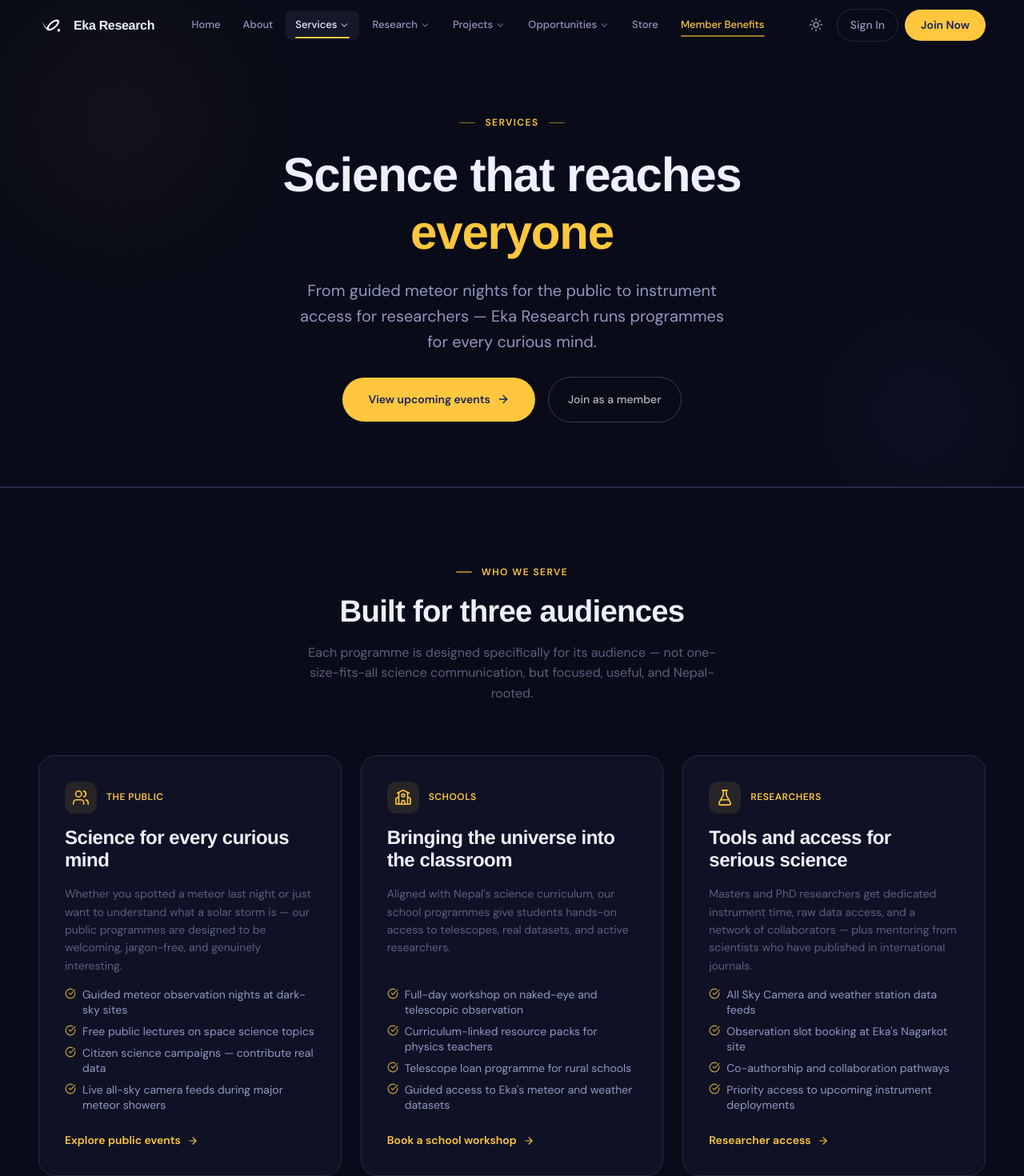
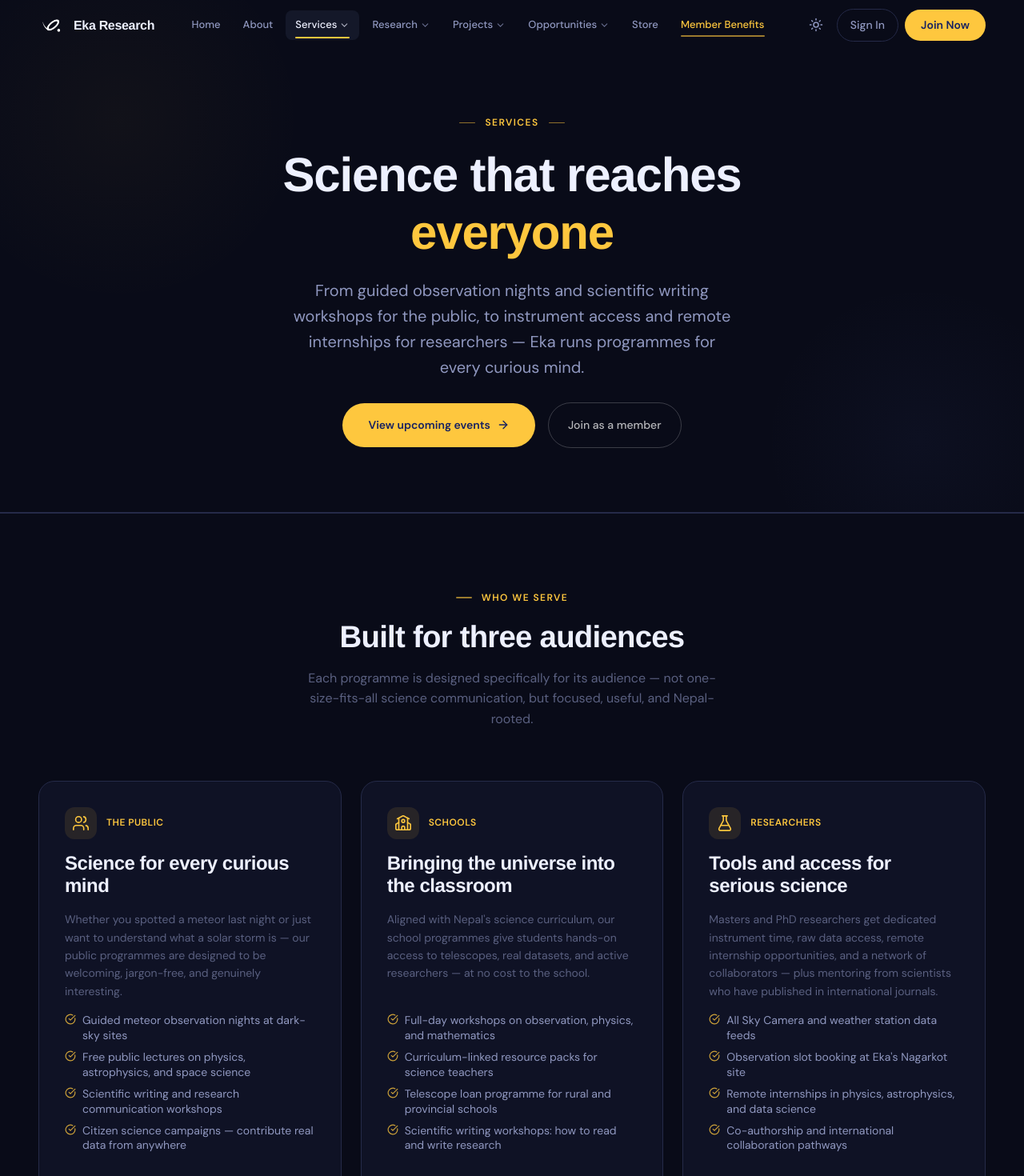
Before and after one commit to jaysisharma/eka-research, a Next.js app: page /services in a window 1280 px wide. Shown: the top 1470 px of the page at 80% size. Built offline with nearby package versions, Linux system fonts and the light colour scheme.

Commit message:
fixed docker

```diff
--- a/app/services/page.tsx
+++ b/app/services/page.tsx
@@ -22,9 +22,9 @@
       "Whether you spotted a meteor last night or just want to understand what a solar storm is — our public programmes are designed to be welcoming, jargon-free, and genuinely interesting.",
     items: [
       "Guided meteor observation nights at dark-sky sites",
-      "Free public lectures on space science topics",
-      "Citizen science campaigns — contribute real data",
-      "Live all-sky camera feeds during major meteor showers",
+      "Free public lectures on physics, astrophysics, and space science",
+      "Scientific writing and research communication workshops",
+      "Citizen science campaigns — contribute real data from anywhere",
     ],
     cta: "Explore public events",
   },
@@ -34,12 +34,12 @@
     href: "/services/schools",
     title: "Bringing the universe into the classroom",
     description:
-      "Aligned with Nepal's science curriculum, our school programmes give students hands-on access to telescopes, real datasets, and active researchers.",
+      "Aligned with Nepal's science curriculum, our school programmes give students hands-on access to telescopes, real datasets, and active researchers — at no cost to the school.",
     items: [
-      "Full-day workshop on naked-eye and telescopic observation",
-      "Curriculum-linked resource packs for physics teachers",
-      "Telescope loan programme for rural schools",
-      "Guided access to Eka's meteor and weather datasets",
+      "Full-day workshops on observation, physics, and mathematics",
+      "Curriculum-linked resource packs for science teachers",
+      "Telescope loan programme for rural and provincial schools",
+      "Scientific writing workshops: how to read and write research",
     ],
     cta: "Book a school workshop",
   },
@@ -49,12 +49,12 @@
     href: "/services/researchers",
     title: "Tools and access for serious science",
     description:
-      "Masters and PhD researchers get dedicated instrument time, raw data access, and a network of collaborators — plus mentoring from scientists who have published in international journals.",
+      "Masters and PhD researchers get dedicated instrument time, raw data access, remote internship opportunities, and a network of collaborators — plus mentoring from scientists who have published in international journals.",
     items: [
       "All Sky Camera and weather station data feeds",
       "Observation slot booking at Eka's Nagarkot site",
-      "Co-authorship and collaboration pathways",
-      "Priority access to upcoming instrument deployments",
+      "Remote internships in physics, astrophysics, and data science",
+      "Co-authorship and international collaboration pathways",
     ],
     cta: "Researcher access",
   },
@@ -105,7 +105,7 @@
         label="Services"
         title="Science that reaches "
         accentWord="everyone"
-        description="From guided meteor nights for the public to instrument access for researchers — Eka Research runs programmes for every curious mind."
+        description="From guided observation nights and scientific writing workshops for the public, to instrument access and remote internships for researchers — Eka runs programmes for every curious mind."
         align="center"
         variant="dark"
         cta={{ label: "View upcoming events", href: "/events" }}
--- a/components/sections/About.tsx
+++ b/components/sections/About.tsx
@@ -13,9 +13,9 @@
 
 const STATS = [
   { value: "6",     label: "Research disciplines" },
-  { value: "200+",  label: "Outreach events" },
+  { value: "Cl. 9+", label: "Audience from" },
   { value: "2020",  label: "Year founded" },
-  { value: "Free", label: "Open membership" },
+  { value: "Free",  label: "Open membership" },
 ] as const;
 
 export default function About() {
@@ -35,20 +35,21 @@
             </span>
 
             <h2 className={styles.heading}>
-              Space science,{" "}
+              Science,{" "}
               <span className={styles.accentWord}>rooted in the Himalayas</span>
             </h2>
 
             <p className={styles.lead}>
-              Nepal has some of the clearest skies on Earth. For too long, the
-              science happening beneath them stayed out of reach. Eka Research
-              exists to change that.
+              Nepal has some of the clearest skies on Earth — and a generation
+              of students who deserve to do real science beneath them.
+              Eka Research exists to make that possible.
             </p>
 
             <p className={styles.body}>
-              We bring together students, educators, and researchers across Nepal
-              to observe, discover, and publish — together. From Class&nbsp;9
-              there is a place for you here.
+              We are a nonprofit interdisciplinary organisation advancing
+              physics, astrophysics, mathematics, and space science through
+              research, mentoring, and community outreach. From Class&nbsp;9
+              students to PhD researchers, there is a place for you here.
             </p>
 
             {/* Pillars */}
--- a/components/sections/Events.tsx
+++ b/components/sections/Events.tsx
@@ -40,7 +40,12 @@
 }
 
 export default async function Events() {
-  const events = await getUpcomingEvents(3);
+  let events: SiteEvent[] = [];
+  try {
+    events = await getUpcomingEvents(3);
+  } catch {
+    return null;
+  }
 
   if (events.length === 0) return null;
 
--- a/components/sections/Hero.tsx
+++ b/components/sections/Hero.tsx
@@ -69,7 +69,7 @@
         <FadeUp delay={0.05}>
           <div className={styles.tag}>
             <span className={styles.tagDot} />
-            Space Research · Nepal · Germany · Thailand
+            Physics · Astrophysics · Mathematics · Space Science
           </div>
         </FadeUp>
 
@@ -82,8 +82,9 @@
 
         <FadeUp delay={0.3}>
           <p className={styles.subtitle}>
-            We make space science accessible, collaborative, and inspiring
-            for every mind in Nepal and beyond.
+            A nonprofit research and outreach organisation rooted in Nepal —
+            making physics, astrophysics, and mathematics accessible
+            to every curious mind, from Class&nbsp;9 to PhD.
           </p>
         </FadeUp>
 
@@ -108,13 +109,13 @@
             </div>
             <div className={styles.statDivider} />
             <div className={styles.stat}>
-              <span className={styles.statValue}>Open</span>
-              <span className={styles.statLabel}>Membership</span>
+              <span className={styles.statValue}>Cl. 9 → PhD</span>
+              <span className={styles.statLabel}>Open to all</span>
             </div>
             <div className={styles.statDivider} />
             <div className={styles.stat}>
-              <span className={styles.statValue}>Open</span>
-              <span className={styles.statLabel}>Science</span>
+              <span className={styles.statValue}>Nonprofit</span>
+              <span className={styles.statLabel}>Open science</span>
             </div>
             <div className={styles.statDivider} />
             <div className={styles.stat}>
--- a/components/sections/ResearchAreas.tsx
+++ b/components/sections/ResearchAreas.tsx
@@ -21,8 +21,8 @@
               Exploring the Universe from Nepal
             </h2>
             <p className={styles.subheading}>
-              Six active research disciplines — from high-altitude observation
-              to science education — all open to collaboration.
+              Six active disciplines spanning physics, astrophysics, mathematics,
+              and space science — all open to collaboration.
             </p>
           </div>
         </FadeUp>
--- a/lib/constants.ts
+++ b/lib/constants.ts
@@ -10,7 +10,7 @@
   name: "Eka Research",
   tagline: "Expanding the frontiers of space science",
   description:
-    "A space science research and outreach organization based across Nepal, Germany, and Thailand — making space science accessible to every curious mind.",
+    "A nonprofit interdisciplinary research and outreach organisation based in Kathmandu — advancing physics, astrophysics, mathematics, and space science while making rigorous science accessible to every curious mind across Nepal and beyond.",
   location: "Nepal · Germany · Thailand",
   email: "hello@ekaresearch.org",
   foundedYear: 2020,
@@ -519,24 +519,24 @@
     href: "/research#atmospheric-physics",
   },
   {
-    id: "astrophysics",
+    id: "astrophysics-and-physics",
     icon: "Atom",
     image:
       "https://images.unsplash.com/photo-1543722530-d2c3201371e7?auto=format&fit=crop&w=800&q=80",
-    title: "Astrophysics",
+    title: "Astrophysics & Physics",
     description:
-      "Theoretical and computational research into stellar evolution, galactic dynamics, and high-energy astrophysical phenomena.",
+      "Theoretical, computational, and mathematical research into stellar evolution, galactic dynamics, high-energy phenomena, and foundational physics.",
     href: "/research#astrophysics",
   },
   {
-    id: "science-education",
+    id: "science-communication",
     icon: "BookOpen",
     image:
       "https://images.unsplash.com/photo-1503676260728-1c00da094a0b?auto=format&fit=crop&w=800&q=80",
-    title: "Science Education Research",
+    title: "Science Communication",
     description:
-      "Developing evidence-based methods for science communication and astronomy outreach tailored to the Nepali curriculum.",
-    href: "/research#science-education",
+      "Evidence-based methods for communicating physics and astronomy — from classroom curriculum design to public science writing and research mentoring.",
+    href: "/research#science-communication",
   },
 ];
 
```
Also changed, not shown: app/about/page.tsx (+20 -18 lines), 1 other file (tests, documents, lock files or other folders).
